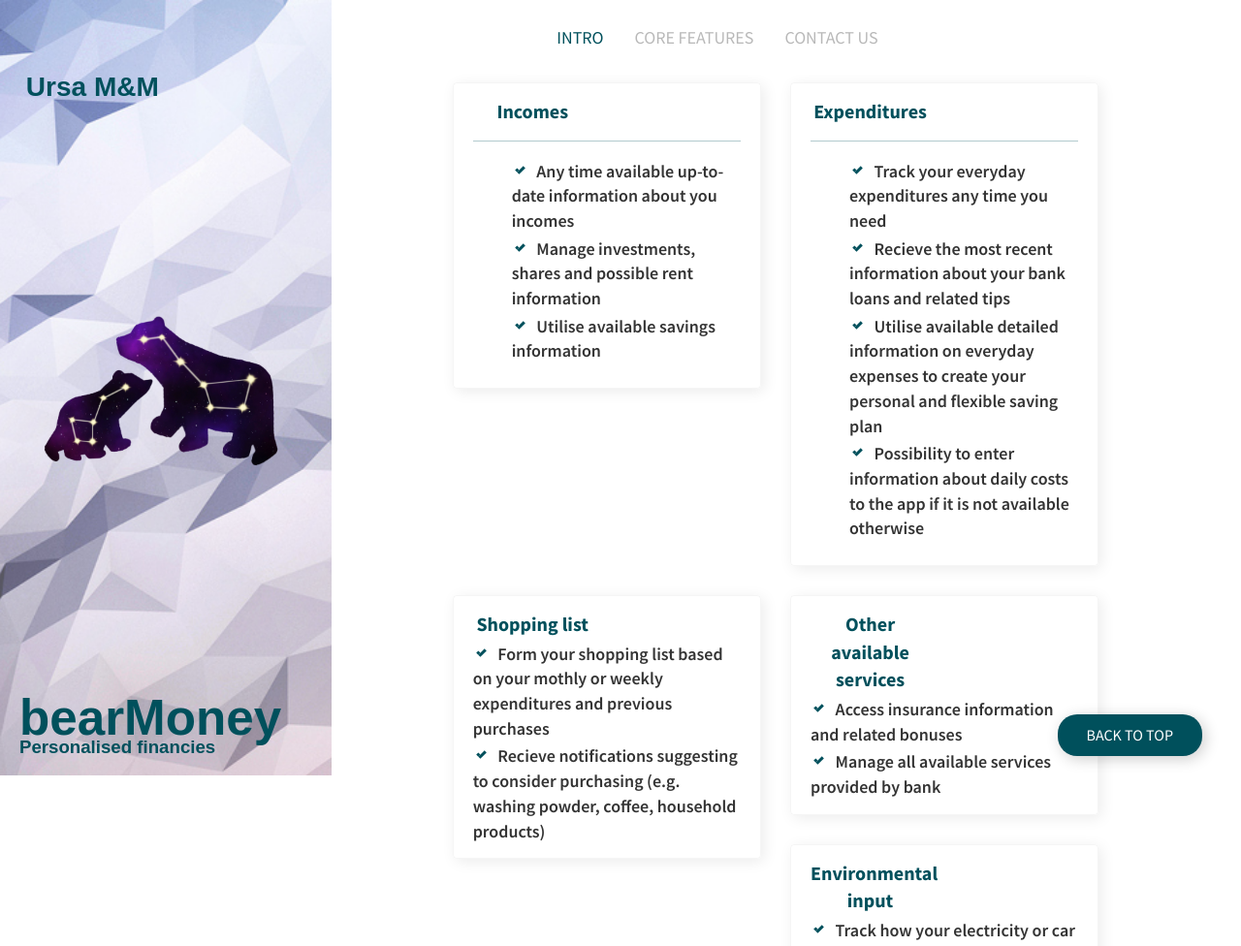
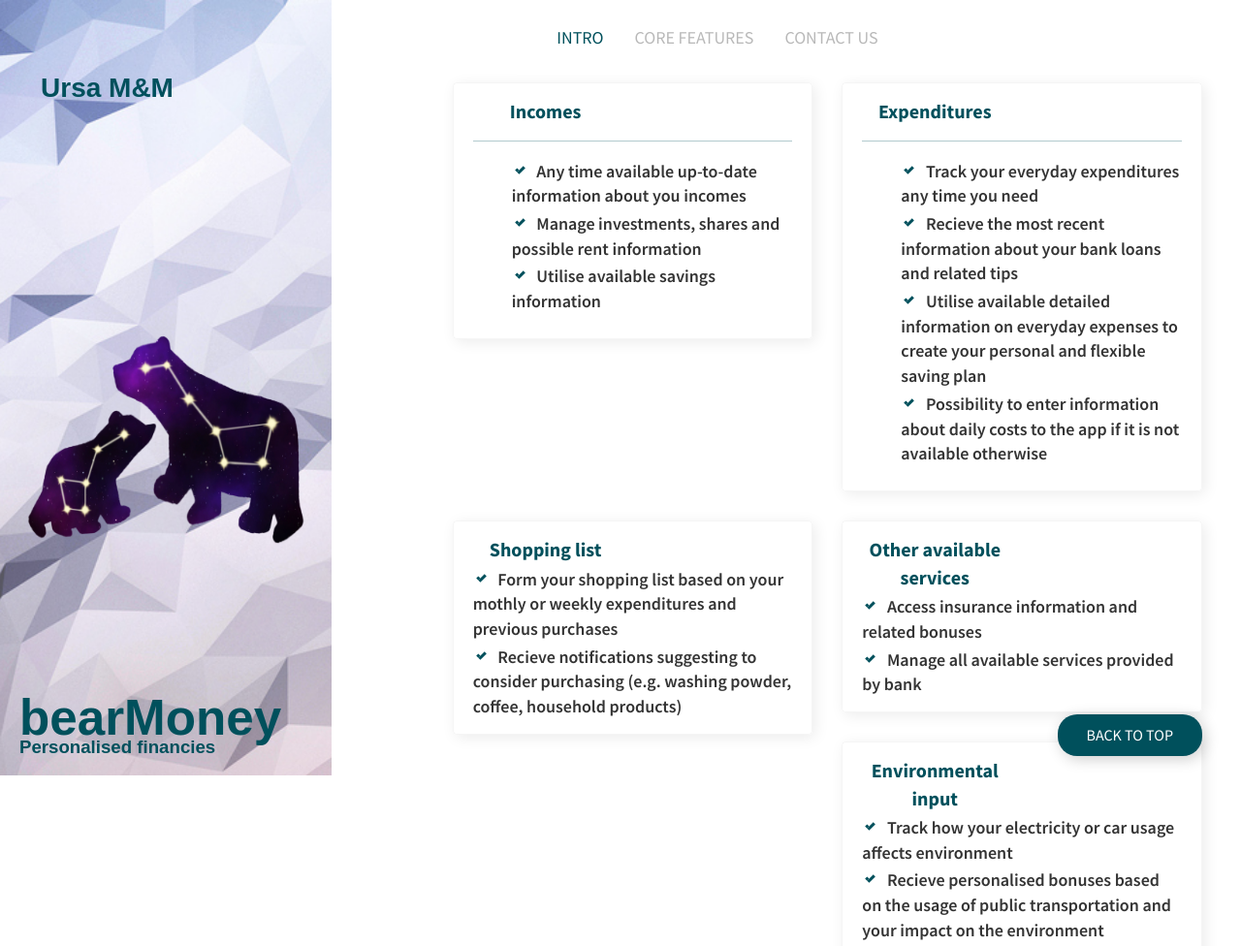
Before and after one commit to UrsaMandM/finUrsa, a plain HTML site: page web_site/index.html in a window 1280 px wide. Shown: the top 976 px of the page at 97% size. Drawn offline with nearby package versions, Linux system fonts and the light colour scheme; a web font is replaced by a local one.

Commit message:
Left bears!

```diff
--- a/web_site/css/custom.css
+++ b/web_site/css/custom.css
@@ -151,19 +151,24 @@ label {
 	background-size: cover;
 }
 
+@media (min-width: 501px) {
+	.logo-img {
+		float: right;
+	}
+}
+
 .logo-img {
-	position: fixed;
-    width: 40%;
-    height: 100%;
-    left: -7%;
-    top: 0%;
+	position: relative;
+    width: 100%;
+    min-height: 250px;
+    top: 40%;
     background: url(../images/ursa-page.png);
 	background-position: center;
 	-webkit-background-size: cover;
 	-moz-background-size: cover;
 	-o-background-size: cover;
 	background-size: cover;
-	background-size: 50%;
+	background-size : 100% 100%;
     background-repeat: no-repeat;
 }
 
--- a/web_site/index.html
+++ b/web_site/index.html
@@ -35,8 +35,8 @@ Created by pixpalette.com - online design magazine -->
 		<div class="row">
         	<div class="col-sm-4 left-wrapper">
             	<div class="event-banner-wrapper">
-                	<div class="logo main"><h1> Ursa M&M </h1></div>
-					<div class="logo-img"></div>
+                	<div class="col-sm-6 logo main"><h1> Ursa M&M </h1></div>
+					<div class="col-sm-6 logo-img"></div>
                     <div class="main">
 						<h2>
 							bearMoney
@@ -45,7 +45,7 @@ Created by pixpalette.com - online design magazine -->
 					</div>
                 </div>
             </div>
-            <div class="col-sm-7 right-wrapper" align="center">
+            <div class="col-sm-8 right-wrapper" align="center">
             	<div class="event-ticket-wrapper">
 
                     <div class="event-tab">
```
